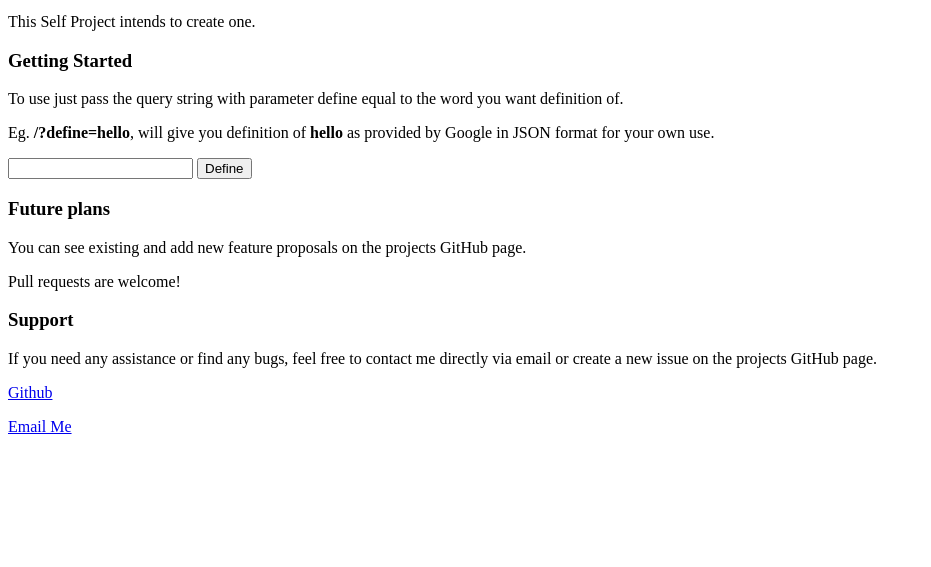
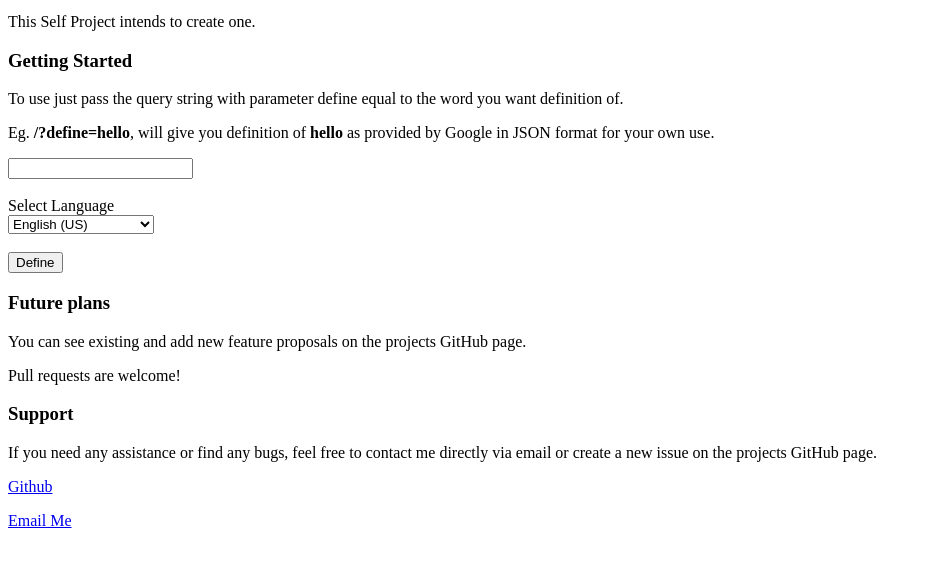
Before and after one commit to meetDeveloper/freeDictionaryAPI, a website: page welcome.html in a window 1280 px wide. Shown: the part 101-668 px from the top of the page, without its empty margins (0-931 px from the left). Drawn offline with Linux system fonts and the light colour scheme.

Commit message:
Added Language Functionality

```diff
--- a/welcome.html
+++ b/welcome.html
@@ -4,6 +4,7 @@
 	<title>Google Dictionary API</title>
 </head>
 <body>
+
 	<h1>Google Dictionary API</h1>
 	<p>As google does not provide any API for google Dictionary.</p>
     <p>This Self Project intends to create one.</p>
@@ -12,6 +13,31 @@
     <p>Eg. <strong>/?define=hello</strong>, will give you definition of <strong>hello</strong> as provided by Google in JSON format for your own use.</p>
     <form action="/">
         <input type="text" name="define"/>
+        <br>
+        <br>
+        <label> Select Language </label><br>
+        <select name ="lang">
+            <option value="en">English (US)</option>
+            <option value="hi">Hindi</option>
+            <option value="ja">Japanese</option>
+            <option value="es">Spanish</option>
+            <option value="cs">Czech</option>
+            <option value="fr">French</option>
+            <option value="ru">Russian</option>
+            <option value="de">German</option>
+            <option value="nl">Dutch</option>
+            <option value="it">Italian</option>
+            <option value="ko">Korean</option>
+            <option value="sk">Slovak</option>
+            <option value="pt-BR">Brazilian Portuguese</option>
+            <option value="zh-CN">Chinese (Simplified)</option>
+            <option value="zh-TW">Chinese (Traditional)</option>
+            <option value="en">English (UK)</option>
+            <option value="ar">Arabic</option>
+            <option value="tr">Turkish</option>
+        </select>
+        <br>
+        <br>
         <input type="submit" value="Define"/>
     </form>
     <h3> Future plans  </h3>
```
Also changed, not shown: app.js (+17 -8 lines).
